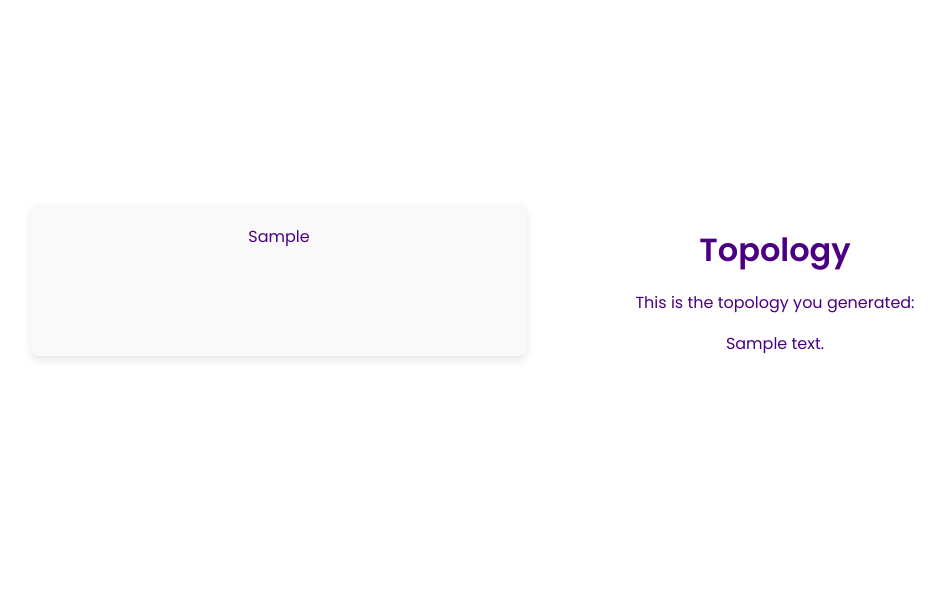
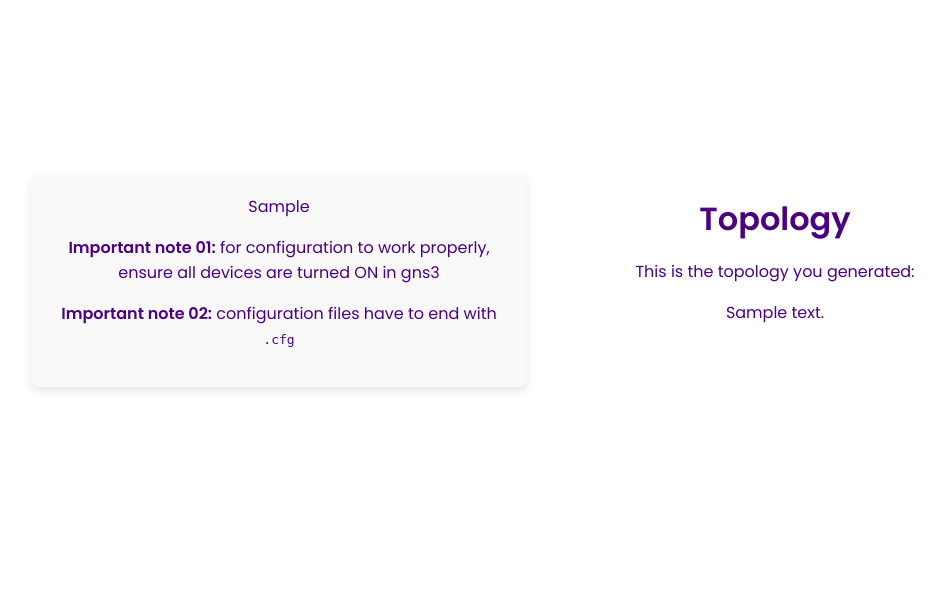
Before and after one commit to hxuu/computer-networks, a Flask app: template mini-lab/templates/topology_view.html in a window 1280 px wide. Shown: the part 160-751 px from the top of the page, without its empty margins (113-1058 px from the left). Run offline with Flask 3, Linux system fonts and the light colour scheme; the template is opened without the code that fills it: most values are stand-ins (such as "Sample title", 1, 10 or a date in 2020).

Commit message:
Parse the config information to be passed to `automation.py`

```diff
--- /dev/null
+++ b/mini-lab/examples/config/ce1.cfg
@@ -0,0 +1 @@
+test config file for CE1
--- /dev/null
+++ b/mini-lab/examples/config/ce2.cfg
@@ -0,0 +1 @@
+test config file for CE2
--- /dev/null
+++ b/mini-lab/examples/config/p1.cfg
@@ -0,0 +1 @@
+test config file for P1
--- /dev/null
+++ b/mini-lab/examples/config/p2.cfg
@@ -0,0 +1 @@
+test config file for P2
--- /dev/null
+++ b/mini-lab/examples/config/pe1.cfg
@@ -0,0 +1 @@
+test config file for PE1
--- /dev/null
+++ b/mini-lab/examples/config/pe2.cfg
@@ -0,0 +1 @@
+test config file for PE2
--- a/mini-lab/routes.py
+++ b/mini-lab/routes.py
@@ -1,6 +1,7 @@
 import os
 import json
-from flask import Blueprint, request, send_from_directory, abort, render_template_string, render_template
+from flask import Blueprint, request, send_from_directory, abort, render_template_string, render_template, redirect, url_for, flash
+
 from utils.parse_gns3_yaml import parse_gns3_yaml
 from utils.extract_console_info import extract_console_info
 
@@ -75,14 +76,14 @@ def view_file(filename):
                 <td>{device['port']}</td>
                 <td>{device['type']}</td>
                 <td>
-                    <select name="config_{device['name']}">
-                        <option value="">-- Select --</option>'''
+                    <select name="{device['name']}:{device['port']}">
+                        <option value="testingpurposesonly.py">-- Select --</option>'''
         for option in config_options:
             form_html += f'<option value="{option}">{option}</option>'
-        form_html += '''</select>
+        form_html += f'''</select>
                 </td>
                 <td>
-                    <input type="file" name="file_{device['name']}" />
+                    <input type="file" name="config_{device['name']}" />
                 </td>
             </tr>
         '''
@@ -98,3 +99,23 @@ def view_file(filename):
         svg_content = f.read()
 
     return render_template("topology_view.html", svg_content=svg_content, form_html=form_html)
+
+
+@upload_bp.route("/apply-config", methods=["POST"])
+def apply_config():
+    for config_name, script in request.form.items():
+        print(f"{config_name} = {script}")
+    # for file_devicename, blob in request.files.items():
+    #     content = blob.read().decode("utf-8") # works for text based content only
+    #     print(f"{file_devicename} = {content}")
+    #     break
+
+    for (hostname_port, script), (_, blob) in zip(request.form.items(), request.files.items()):
+        config_data = blob.read().decode("utf-8") # works for text based content only
+        splt = hostname_port.split(':')
+        hostname, port = splt[0], splt[1]
+
+        # Pass those info to the automation tool with the automation script name
+        # TODO: ensure the script name is safe (not for now)
+        break
+    return "Request received and printed.", 200
--- a/mini-lab/templates/topology_view.html
+++ b/mini-lab/templates/topology_view.html
@@ -62,6 +62,8 @@
         <div class="container">
             <div class="form-container">
                 {{ form_html|safe }}
+                <p><strong>Important note 01:</strong> for configuration to work properly, ensure all devices are turned ON in gns3</p>
+                <p><strong>Important note 02:</strong> configuration files have to end with <code>.cfg</code></p>
             </div>
 
             <div class="topology">
```
Also changed, not shown: mini-lab/TODO.md (+1 -0 lines), 1 other file.
